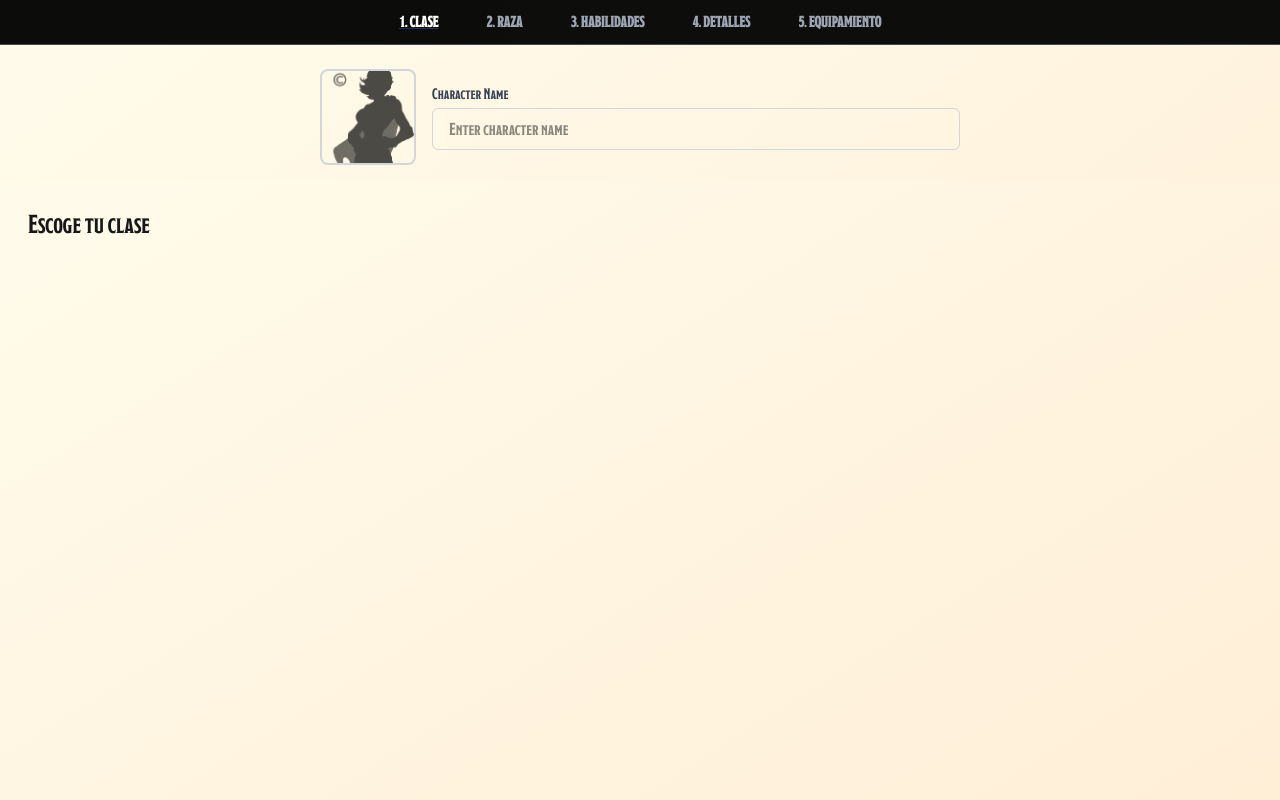
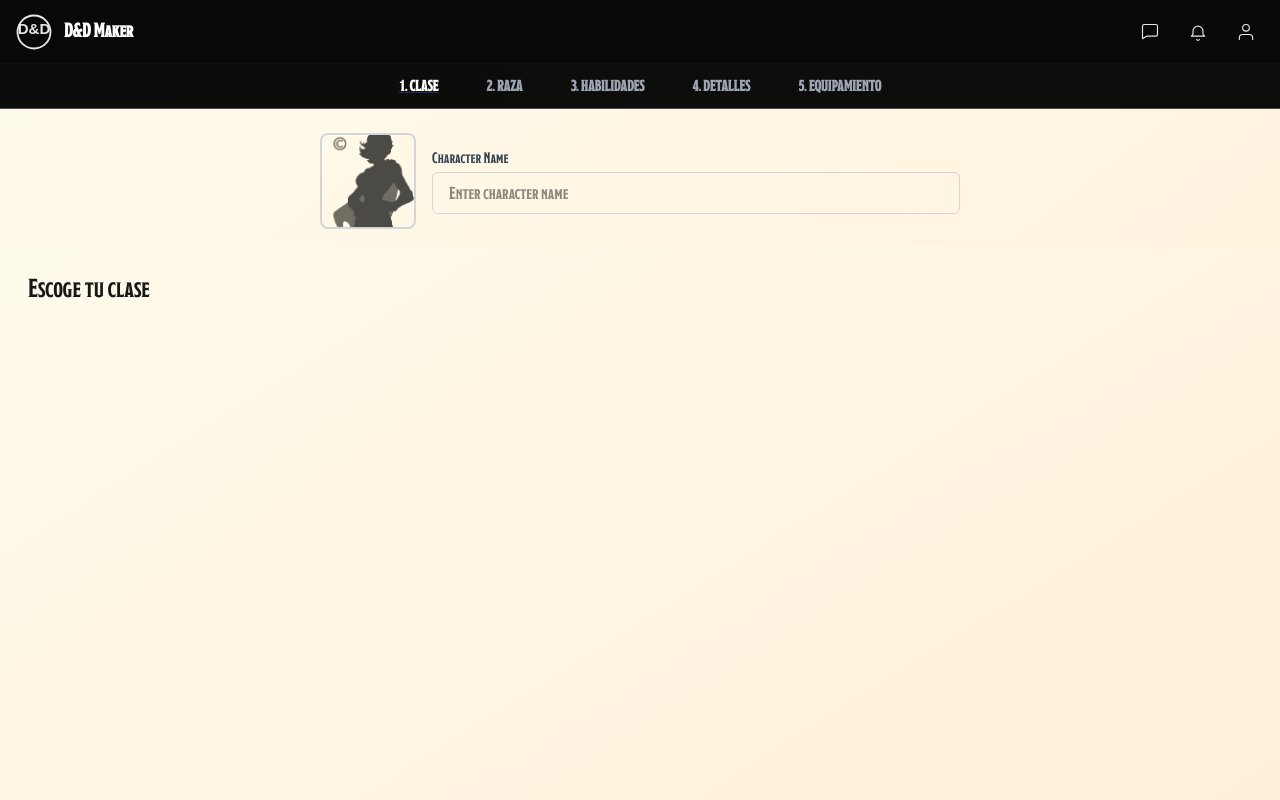
Before and after one commit to oscariolo/DnDFrontend, a Next.js app: page /characters/builder/class in a window 1280 px wide. Shown: the top 800 px of the page. Built offline with nearby package versions, Linux system fonts and the light colour scheme.

Commit message:
ADD-Header with different icons

```diff
--- a/app/layout.tsx
+++ b/app/layout.tsx
@@ -17,9 +17,118 @@ export default function RootLayout({
     <html lang="en">
       <body
         className={`${tiamatFont.variable} antialiased`}
+        style={{ backgroundColor: "#090809", minHeight: "100vh", margin: 0 }}
       >
+        {/* Header visible to everyone */}
+        <header
+          style={{
+            display: "flex",
+            alignItems: "center",
+            justifyContent: "space-between",
+            padding: "0 1rem",
+            height: 64,
+            color: "#fff",
+            borderBottom: "1px solid rgba(255,255,255,0.04)",
+            backgroundColor: "#090809",
+            backdropFilter: "saturate(180%) blur(6px)",
+          }}
+        >
+          {/* Left: Logo */}
+          <a
+            href="/"
+            style={{
+              display: "flex",
+              alignItems: "center",
+              gap: 12,
+              color: "inherit",
+              textDecoration: "none",
+              fontWeight: 700,
+              fontSize: 18,
+            }}
+            aria-label="DnD Maker home"
+          >
+            {/* Simple inline SVG logo */}
+            <svg
+              width="36"
+              height="36"
+              viewBox="0 0 24 24"
+              fill="none"
+              xmlns="http://www.w3.org/2000/svg"
+              aria-hidden="true"
+            >
+              <circle cx="12" cy="12" r="11" stroke="#E6E6E6" strokeWidth="1.2" />
+              <text
+                x="50%"
+                y="55%"
+                textAnchor="middle"
+                fontSize="10"
+                fill="#E6E6E6"
+                fontFamily="sans-serif"
+                fontWeight="700"
+              >
+                D&D
+              </text>
+            </svg>
+            <span>D&amp;D Maker</span>
+          </a>
+
+          {/* Right: Icons */}
+          <nav aria-label="User menu" style={{ display: "flex", gap: 12, alignItems: "center" }}>
+            <button
+              aria-label="Messages"
+              title="Messages"
+              style={iconButtonStyle}
+              type="button"
+            >
+              <svg width="20" height="20" viewBox="0 0 24 24" fill="none" aria-hidden="true">
+                <path d="M21 15a2 2 0 0 1-2 2H8l-5 3V5a2 2 0 0 1 2-2h14a2 2 0 0 1 2 2z" stroke="#E6E6E6" strokeWidth="1.4" strokeLinecap="round" strokeLinejoin="round"/>
+              </svg>
+            </button>
+
+            <button
+              aria-label="Notifications"
+              title="Notifications"
+              style={iconButtonStyle}
+              type="button"
+            >
+              <svg width="20" height="20" viewBox="0 0 24 24" fill="none" aria-hidden="true">
+                <path d="M15 17h5l-1.405-1.405A2.032 2.032 0 0 1 18 14.158V11a6 6 0 1 0-12 0v3.159c0 .538-.214 1.055-.595 1.436L4 17h11z" stroke="#E6E6E6" strokeWidth="1.4" strokeLinecap="round" strokeLinejoin="round"/>
+                <path d="M13.73 21a2 2 0 0 1-3.46 0" stroke="#E6E6E6" strokeWidth="1.4" strokeLinecap="round" strokeLinejoin="round"/>
+              </svg>
+            </button>
+
+            <button
+              aria-label="Profile"
+              title="Profile"
+              style={iconButtonStyle}
+              type="button"
+            >
+              <svg width="20" height="20" viewBox="0 0 24 24" fill="none" aria-hidden="true">
+                <path d="M20 21v-2a4 4 0 0 0-4-4H8a4 4 0 0 0-4 4v2" stroke="#E6E6E6" strokeWidth="1.4" strokeLinecap="round" strokeLinejoin="round"/>
+                <circle cx="12" cy="7" r="4" stroke="#E6E6E6" strokeWidth="1.4" strokeLinecap="round" strokeLinejoin="round"/>
+              </svg>
+            </button>
+          </nav>
+        </header>
+
         {children}
       </body>
     </html>
   );
 }
+
+/* Helper style injected as a JS object so no extra CSS file is required */
+const iconButtonStyle: React.CSSProperties = {
+  display: "inline-flex",
+  alignItems: "center",
+  justifyContent: "center",
+  width: 36,
+  height: 36,
+  borderRadius: 8,
+  background: "transparent",
+  border: "none",
+  color: "inherit",
+  cursor: "pointer",
+  transition: "background 0.12s ease",
+  padding: 0,
+};
```
